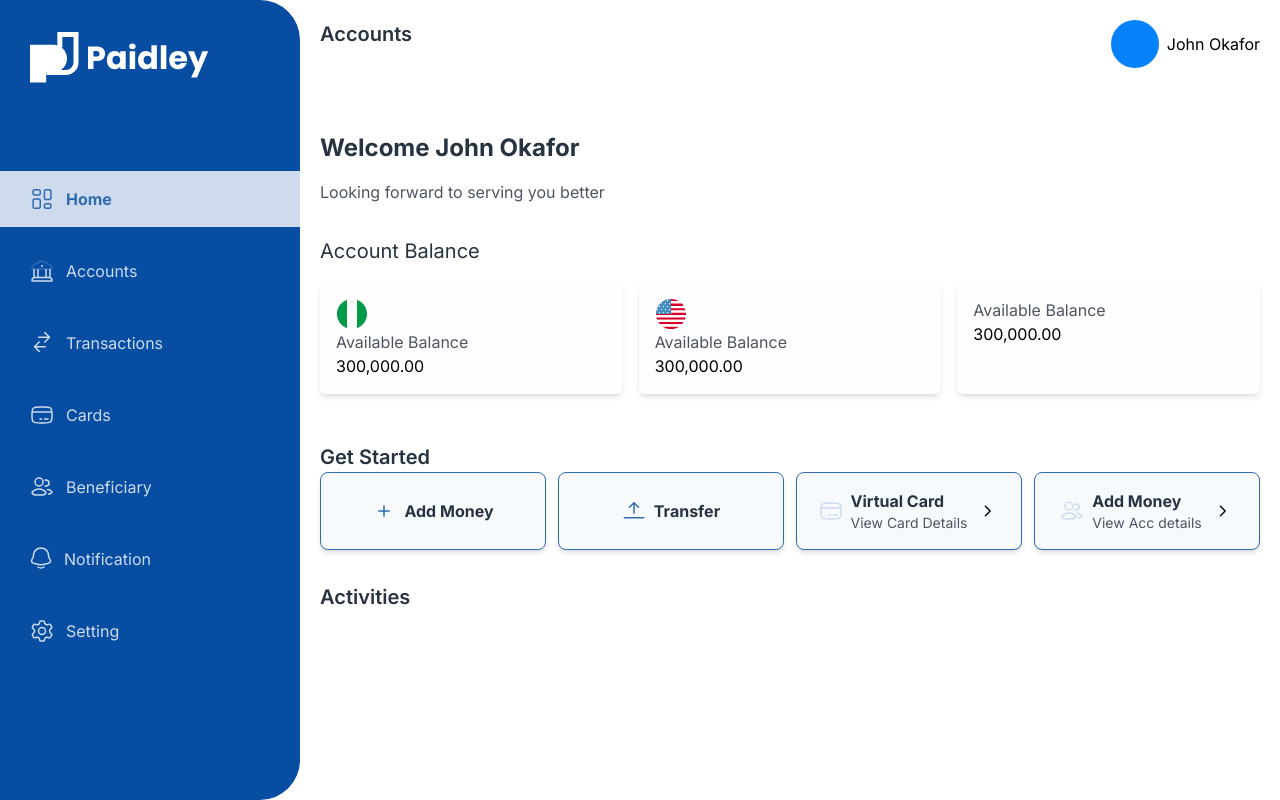
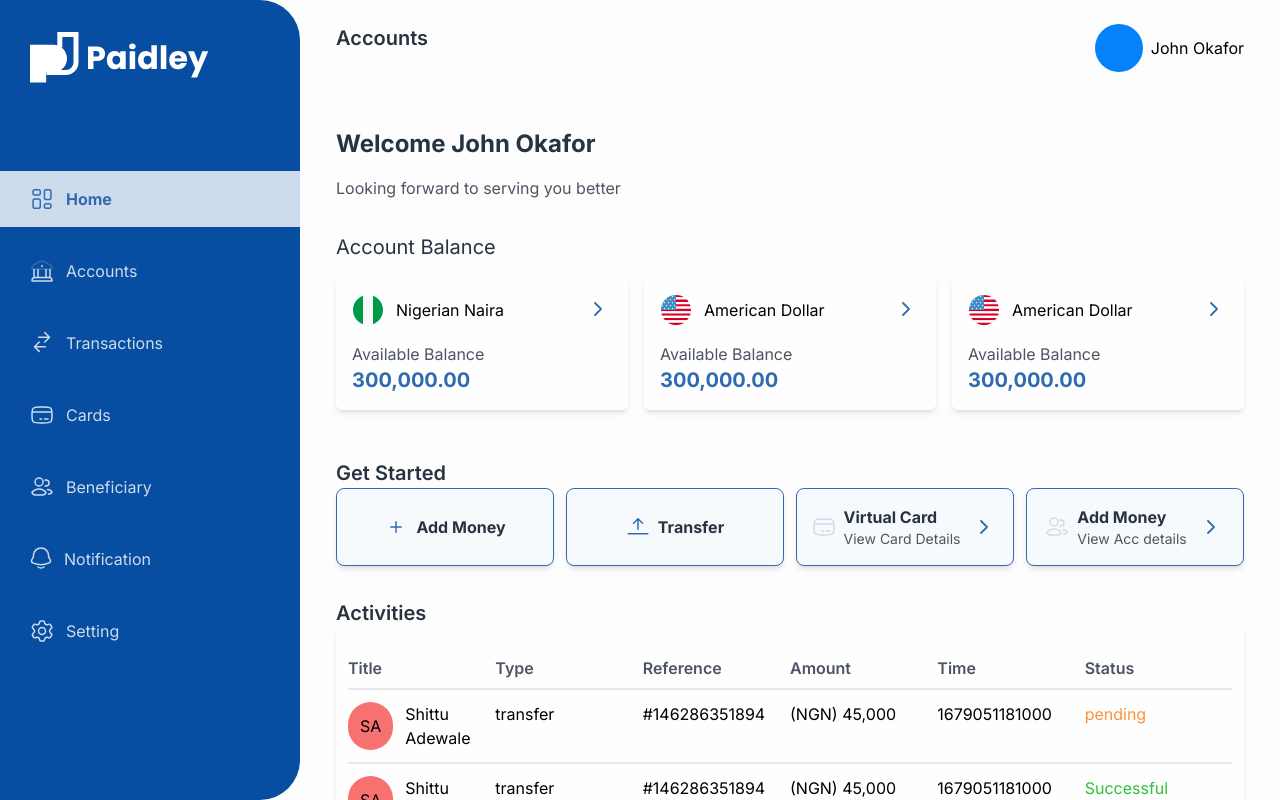
Before and after one commit to superwaih/paidley, a Next.js app: page /dashboard in a window 1280 px wide. Built offline with nearby package versions, Linux system fonts and the light colour scheme.

Commit message:
done with designs

```diff
--- a/components/dashboard/BalanceCard.jsx
+++ b/components/dashboard/BalanceCard.jsx
@@ -2,20 +2,46 @@ import { EuroIcon } from '@/public/svgs/eur-icon'
 import { NairaIcon } from '@/public/svgs/naira-icon'
 import { UsdIcon } from '@/public/svgs/usd-icon'
 import React from 'react'
+import {RxCaretRight} from "react-icons/rx"
 
 
 const BalanceCard = ({type}) => {
   return (
-    <div className='max-w-md p-4 bg-[#FEFEFE] shadow-md rounded-md'>
+    <div className='max-w-md cursor-pointer flex flex-col space-y-4 p-4 bg-[#FEFEFE] shadow-md rounded-md'>
         <div className='flex justify-between'>
-            {type === "naira" && (<NairaIcon />)}
-            {type === "usd" && (<UsdIcon />)}
-            {type === "euro" && (<EuroIcon />)}
+            {type === "naira" && (
+            <div className='flex justify-between w-full'>
+            <div className='flex gap-3 items-center'>
+            <NairaIcon />
+            <h5>Nigerian Naira</h5>
+            </div>
+            <RxCaretRight className='text-3xl text-[#306BB1]' />
+            </div>
+            )}
+            {type === "usd" && (
+            <div className='flex justify-between w-full'>
+             <div className='flex gap-3 items-center'>
+             <UsdIcon />
+              <h5>American Dollar</h5>
+             </div>
+              <RxCaretRight className='text-3xl text-[#306BB1]' />
+              </div>
+
+            )}
+            {type === "euro" && (
+            <div className='flex justify-between w-full' >
+             <div className='flex gap-3 items-center'>
+             <EuroIcon />
+              <h5>European Euros</h5>
+             </div>
+              <RxCaretRight className='text-3xl text-[#306BB1]' />
+              </div>
+            )}
 
         </div>
         <div className=''>
             <h3 className='gray-text'>Available Balance</h3>
-            <p>300,000.00</p>
+            <p className='font-bold text-[#306BB1] text-xl'>300,000.00</p>
         </div>
 
     </div>
--- a/components/dashboard/DashboardLayout.jsx
+++ b/components/dashboard/DashboardLayout.jsx
@@ -3,7 +3,7 @@ import Sidebar from './Sidebar'
 
 const DashboardLayout = ({children}) => {
   return (
-    <div className='flex relative  mx-auto  h-screen'>
+    <div className='flex relative bg-[#FDFDFD]  mx-auto  h-screen'>
         <div className='flex-4'>
           {/* Sidebar */}
           <Sidebar />
--- a/components/dashboard/GetStartedCard.jsx
+++ b/components/dashboard/GetStartedCard.jsx
@@ -16,13 +16,13 @@ const data = [
         Icon: BsArrowBarUp
     },
     {
-        id: 1,
+        id: 4,
         content: "Virtual Card",
         sub: "View Card Details",
         Icon: CardIcon
     },
     {
-        id: 1,
+        id: 5,
         content: "Add Money",
         sub:"View Acc details",
         Icon: UserIcon
@@ -46,7 +46,7 @@ const GetStartedCard = () => {
                     <p className='gray-text text-sm'>{sub}</p>
                 </div>
                 {sub && (<div className='flex justify-end items-end '>
-                    <RxCaretRight className='text-2xl'/>
+                    <RxCaretRight className='text-3xl text-[#306BB1]' />
                 </div>)}
 
 
--- a/components/dashboard/SimpleNav.jsx
+++ b/components/dashboard/SimpleNav.jsx
@@ -2,7 +2,7 @@ import React from 'react'
 
 const SimpleNav = ({page, user}) => {
   return (
-    <div className='flex justify-between'>
+    <div className='flex justify-between pt-6'>
           <h3 className='font-semibold normal-text text-xl'>Accounts</h3>
           <div className='flex items-center gap-2'>
             <div className='w-12 h-12 rounded-full bg-brand-blue'></div>
--- a/components/dashboard/SingleTransaction.jsx
+++ b/components/dashboard/SingleTransaction.jsx
@@ -1,9 +1,31 @@
 import React from 'react'
 
-const SingleTransaction = () => {
+const SingleTransaction = ({transaction}) => {
 
   return (
-    <div>SingleTransaction</div>
+    <div>
+      <ul className='grid grid-cols-6 py-3 border-b-2 hover:bg-[#E4F1FD] hover:scale-105 cursor-pointer hover:rounded-md duration-300'>
+        <li className='flex items-center gap-3'>
+          <div className='p-3 bg-red-400 rounded-full'>SA</div>
+          {transaction.fullname}
+        </li>
+        <li>
+          {transaction.type}
+        </li>
+        <li>
+          {transaction.reference}
+        </li>
+        <li>
+          {transaction.amount}
+        </li>
+        <li>
+          {transaction.time}
+        </li>
+        <li className={transaction.status === "Successful" ? "text-[#2DC13C]" : transaction.status === "pending" ? "text-orange-400" : "text-red-400"}>
+          {transaction.status}
+        </li>
+      </ul>
+    </div>
   )
 }
 
--- a/components/dashboard/TransactionsTable.jsx
+++ b/components/dashboard/TransactionsTable.jsx
@@ -1,9 +1,10 @@
 import React from 'react'
+import SingleTransaction from './SingleTransaction'
 
 const mocktrans = [
     {
         id: 1,
-        fullname:"Shittu Adeewale",
+        fullname:"Shittu Adewale",
         type: "transfer",
         reference: "#146286351894",
         amount: "(NGN) 45,000",
@@ -50,7 +51,23 @@ const mocktrans = [
 ]
 const TransactionsTable = () => {
   return (
-    <div>TransactionsTable</div>
+    <div className='w-full bg-[#FEFEFE] px-3 py-5 rounded-md shadow-md'>
+        <div className='grid grid-cols-6 border-b-2 py-2'>
+
+            <h3 className='text-[#4C5561] font-semibold'>Title</h3>
+            <h3 className='text-[#4C5561] font-semibold'>Type</h3>
+            <h3 className='text-[#4C5561] font-semibold'>Reference</h3>
+            <h3 className='text-[#4C5561] font-semibold'>Amount</h3>
+            <h3 className='text-[#4C5561] font-semibold'>Time</h3>
+            <h3 className='text-[#4C5561] font-semibold'>Status</h3>
+
+        </div>
+        <div>
+            {mocktrans.map((trans) =>(
+                <SingleTransaction transaction={trans} key={trans.id} />
+            ))}
+        </div>
+        </div>
   )
 }
 
--- a/pages/dashboard/index.js
+++ b/pages/dashboard/index.js
@@ -2,6 +2,7 @@ import BalanceCard from '@/components/dashboard/BalanceCard'
 import DashboardLayout from '@/components/dashboard/DashboardLayout'
 import GetStartedCard from '@/components/dashboard/GetStartedCard'
 import SimpleNav from '@/components/dashboard/SimpleNav'
+import TransactionsTable from '@/components/dashboard/TransactionsTable'
 import Head  from 'next/head'
 import React from 'react'
 
@@ -15,11 +16,11 @@ const DashboardPage = () => {
         <link rel="icon" href="/favicon.ico" />
       </Head>
     <DashboardLayout>
-      <div className='p-5 flex flex-col space-y-8'>
+      <div className='px-9 flex flex-col space-y-8'>
         {/* Heading */}
         <SimpleNav />
         {/* Welcome message */}
-        <div className='horizontal space-y-4 pt-8'>
+        <div className='horizontal space-y-4 pt-6'>
           <h3 className='normal-text text-2xl font-bold'>Welcome John Okafor</h3>
           <p className='gray-text'>Looking forward to serving you better</p>
         </div>
@@ -30,7 +31,7 @@ const DashboardPage = () => {
           <div className='grid grid-cols-2 gap-4 lg:grid-cols-3 py-4 w-full justify-between'>
           <BalanceCard type={"naira"} />
           <BalanceCard type={"usd"} />
-          <BalanceCard type={"eur"} />
+          <BalanceCard type={"usd"} />
           </div>
         </div>
 
@@ -40,7 +41,7 @@ const DashboardPage = () => {
         </div>
         <div className='w-full '>
           <h4 className='normal-text font-semibold text-[20px]'>Activities</h4>
-
+         <TransactionsTable />
         </div>
       </div>
 
```
Also changed, not shown: public/svgs/circle-flags_european-union.svg (added).
